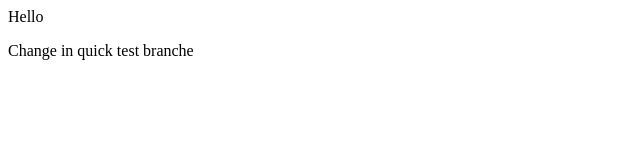
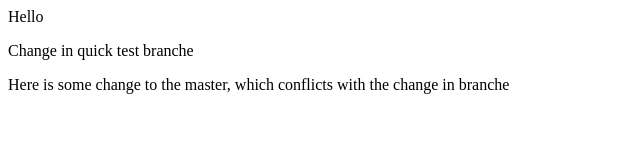
Before and after one commit to MaroshCZ/Demo2, a plain HTML site: page index.html in a window 1280 px wide. Shown: the whole page, without its empty margins (0-640 px from the left). Drawn offline with Linux system fonts and the light colour scheme.

```diff
--- a/index.html
+++ b/index.html
@@ -1,2 +1,3 @@
 <div>Hello</div>
 <p>Change in quick test branche</p>
+<p>Here is some change to the master, which conflicts with the change in branche</p>
```
Also changed, not shown: 1 other file.
